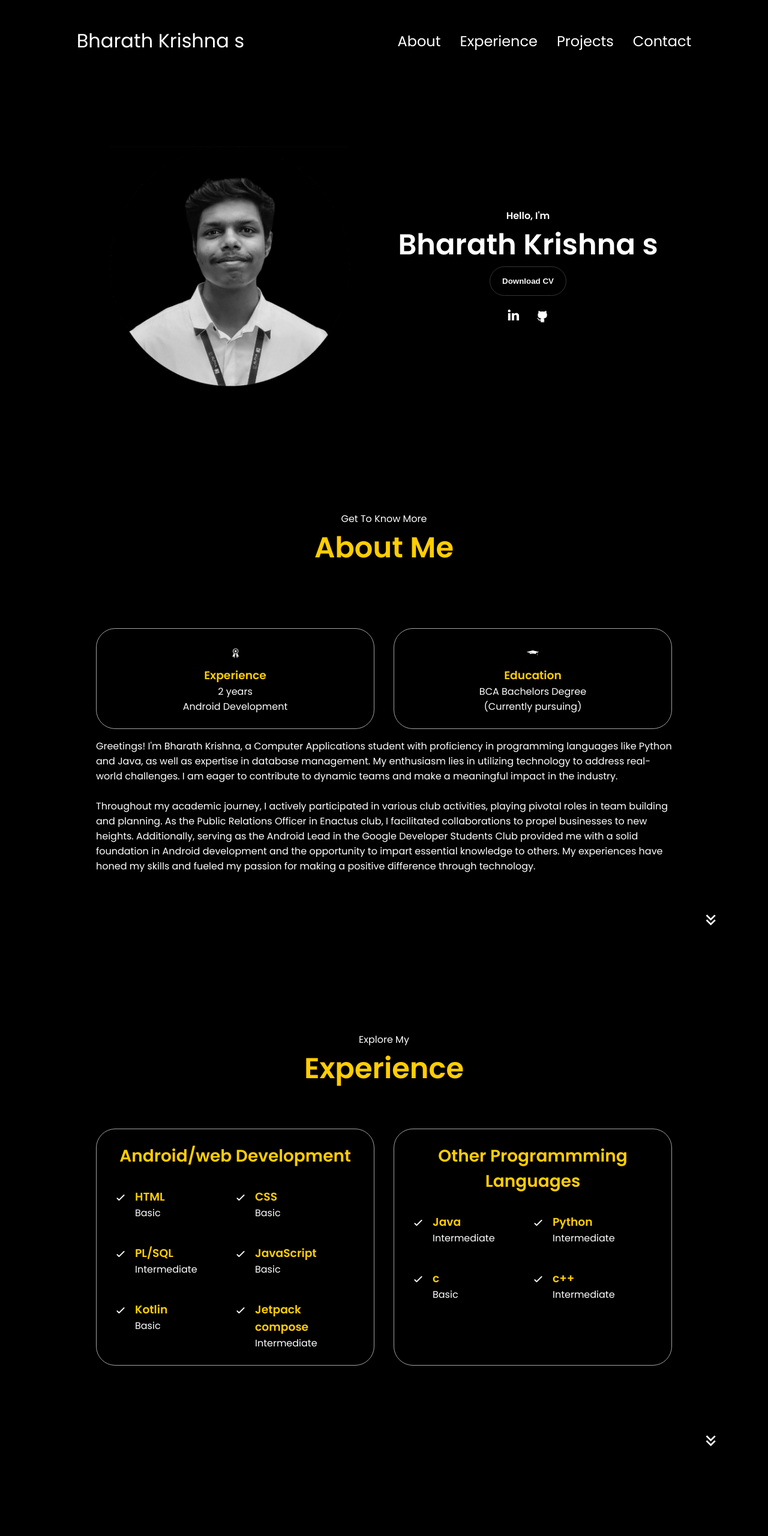
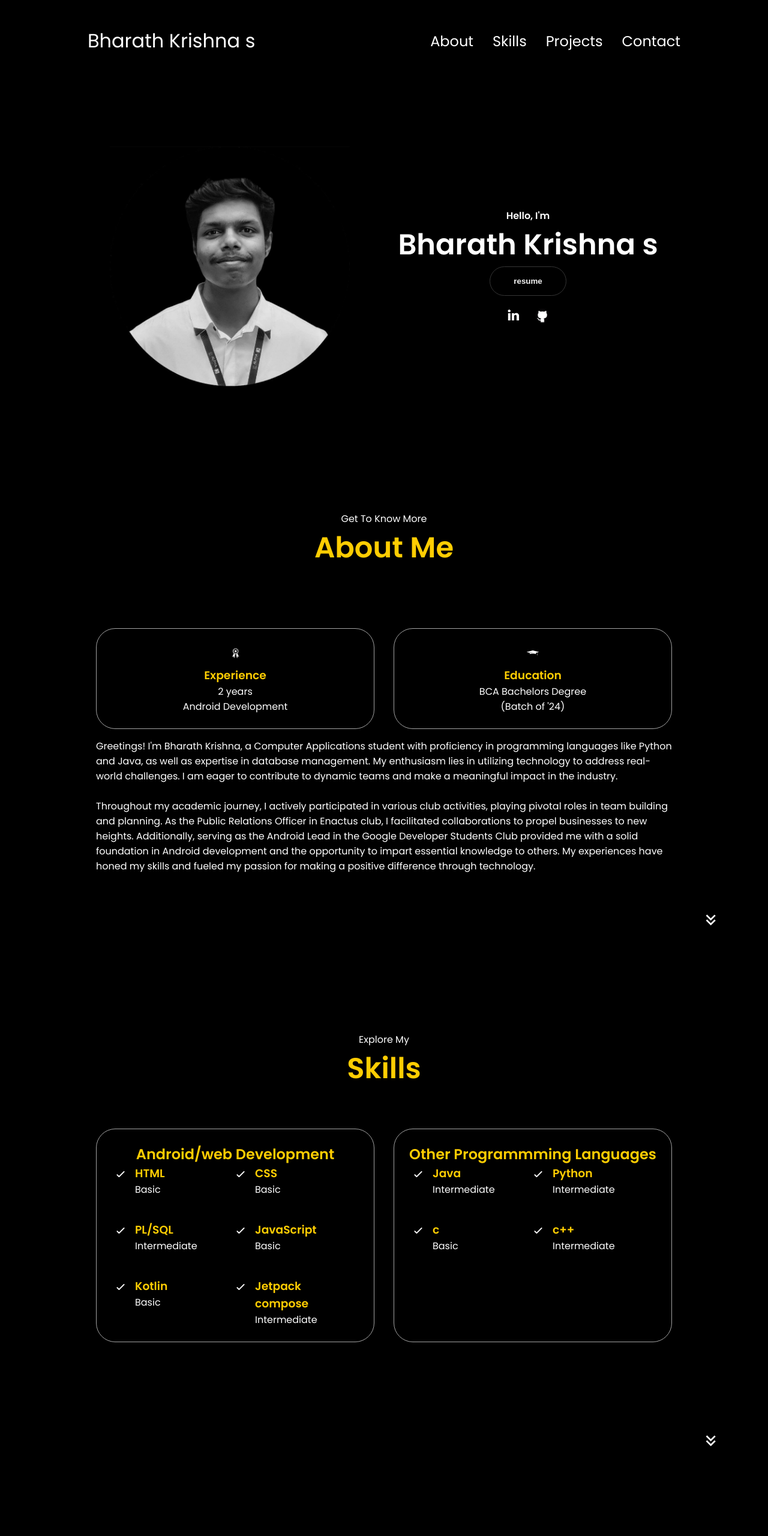
Before and after one commit to Bharathkrishnas/Bharathkrishnas.github.io, a plain HTML site: page index.html in a window 1280 px wide. Shown: the top 2560 px of the page at 60% size. Drawn offline with Linux system fonts and the light colour scheme.

Commit message:
Edited about info New Resume Removed External Links Renamed Titles

```diff
--- a/index.html
+++ b/index.html
@@ -14,7 +14,7 @@
       <div>
         <ul class="nav-links">
           <li><a href="#about">About</a></li>
-          <li><a href="#experience">Experience</a></li>
+          <li><a href="#skills">Skills</a></li>
           <li><a href="#projects">Projects</a></li>
           <li><a href="#contact">Contact</a></li>
         </ul>
@@ -30,7 +30,7 @@
         </div>
         <div class="menu-links">
           <li><a href="#about" onclick="toggleMenu()">About</a></li>
-          <li><a href="#experience" onclick="toggleMenu()">Experience</a></li>
+          <li><a href="#skills" onclick="toggleMenu()">Skills</a></li>
           <li><a href="#projects" onclick="toggleMenu()">Projects</a></li>
           <li><a href="#contact" onclick="toggleMenu()">Contact</a></li>
         </div>
@@ -44,12 +44,13 @@
         <p class="section__text__p1">Hello, I'm</p>
         <h1 class="title">Bharath Krishna s</h1>
 
+
         <div class="btn-container">
           <button
             class="btn btn-color-2"
             onclick="window.open('./assets/My resume.pdf')"
           >
-            Download CV
+            resume
           </button>
 
         </div>
@@ -82,7 +83,7 @@
                 alt="Experience icon"
                 class="icon"
               />
-              <h3>Experience</h3>
+            <h3>Experience</h3>
               <p>2 years <br />Android Development</p>
             </div>
             <div class="details-container">
@@ -92,7 +93,7 @@
                 class="icon"
               />
               <h3>Education</h3>
-              <p>BCA Bachelors Degree<br />(Currently pursuing)</p>
+              <p>BCA Bachelors Degree<br />(Batch of '24)</p>
             </div>
           </div>
           <div class="text-container">
@@ -101,7 +102,10 @@
                My enthusiasm lies in utilizing technology to address real-world challenges.
                I am eager to contribute to dynamic teams and make a meaningful impact in the industry.
               <br>
-              <br>Throughout my academic journey, I actively participated in various club activities, playing pivotal roles in team building and planning. As the Public Relations Officer in Enactus club, I facilitated collaborations to propel businesses to new heights. Additionally, serving as the Android Lead in the Google Developer Students Club provided me with a solid foundation in Android development and the opportunity to impart essential knowledge to others. My experiences have honed my skills and fueled my passion for making a positive difference through technology.
+              <br>Throughout my academic journey, I actively participated in various club activities, playing pivotal roles in team building and planning.
+              As the Public Relations Officer in Enactus club, I facilitated collaborations to propel businesses to new heights.
+              Additionally, serving as the Android Lead in the Google Developer Students Club provided me with a solid foundation in Android development and the opportunity to impart essential knowledge to others.
+              My experiences have honed my skills and fueled my passion for making a positive difference through technology.
 
             </p>
           </div>
@@ -111,12 +115,12 @@
         src="./assets/arrow.png"
         alt="Arrow icon"
         class="icon arrow"
-        onclick="location.href='./#experience'"
+        onclick="location.href='./#skills'"
       />
     </section>
-    <section id="experience">
+    <section id="skills">
       <p class="section__text__p1">Explore My</p>
-      <h1 class="title">Experience</h1>
+      <h1 class="title">Skills</h1>
       <div class="experience-details-container">
         <div class="about-containers">
           <div class="details-container">
@@ -271,7 +275,7 @@
               </button>
               <button
                 class="btn btn-color-2 project-btn"
-                onclick="location.href='https://www.youtube.com/watch?v=dQw4w9WgXcQ'"
+                onclick=""
               >
                 Demo
               </button>
@@ -295,7 +299,7 @@
               </button>
               <button
                 class="btn btn-color-2 project-btn"
-                onclick="location.href='https://www.youtube.com/watch?v=dQw4w9WgXcQ'"
+                onclick=""
               >
                 Demo
               </button>
@@ -319,7 +323,7 @@
               </button>
               <button
                 class="btn btn-color-2 project-btn"
-                onclick="location.href='https://www.youtube.com/watch?v=dQw4w9WgXcQ'"
+                onclick=""
               >
                 Demo
               </button>
@@ -369,7 +373,7 @@
         <div class="nav-links-container">
           <ul class="nav-links">
             <li><a href="#about">About</a></li>
-            <li><a href="#experience"></a></li>
+            <li><a href="#skills">Skills</a></li>
             <li><a href="#projects">Projects</a></li>
             <li><a href="#contact">Contact</a></li>
           </ul>
--- a/style.css
+++ b/style.css
@@ -331,14 +331,14 @@ section {
 
 /* EXPERIENCE SECTION */
 
-#experience {
+#skills {
   position: relative;
   margin-top:100px;
   color: #FFCD02;
 
 }
 
-.experience-sub-title {
+.-sub-title {
   color: #FFCD02;
   font-weight: 600;
   font-size: 1.75rem;
```
Also changed, not shown: 1 other file.
